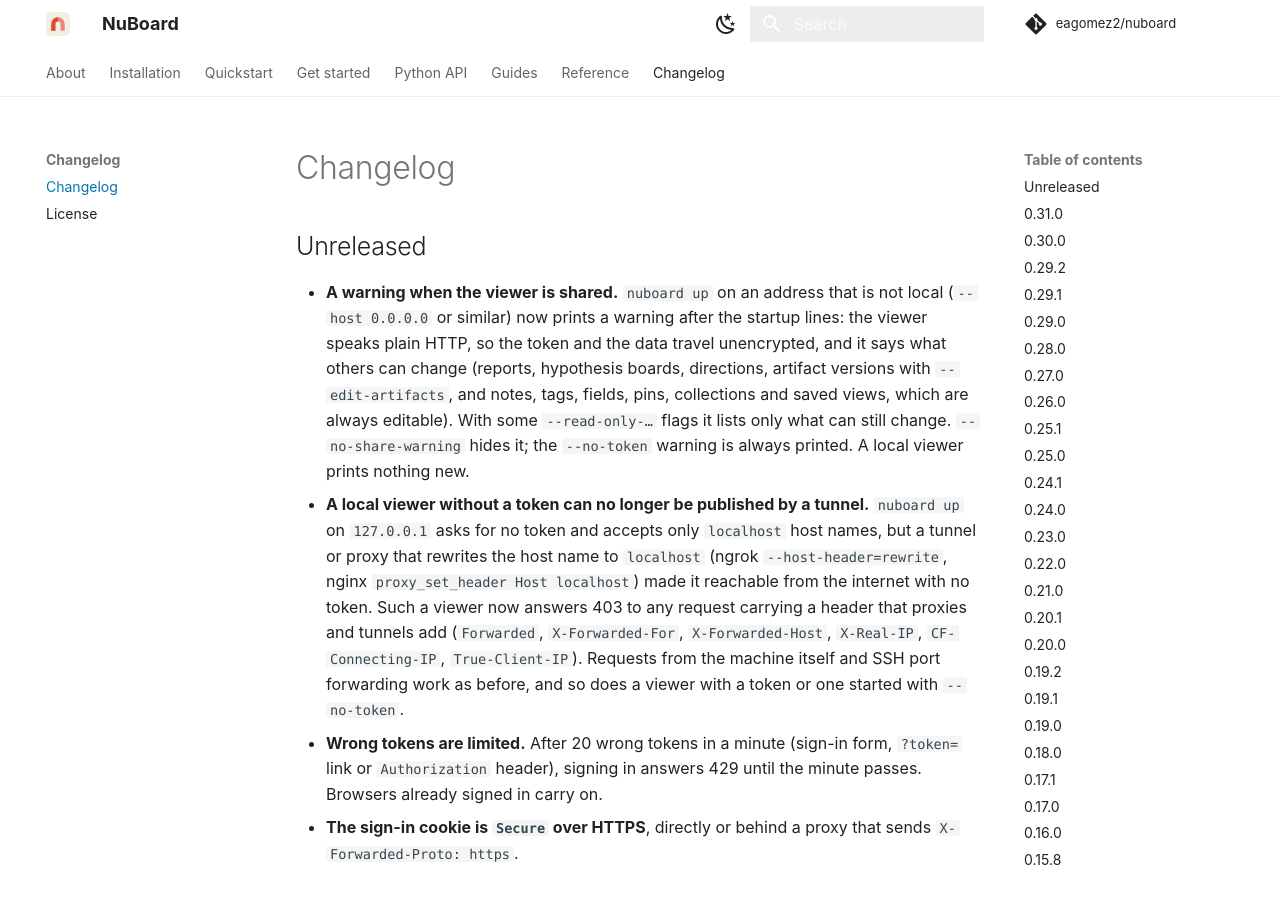
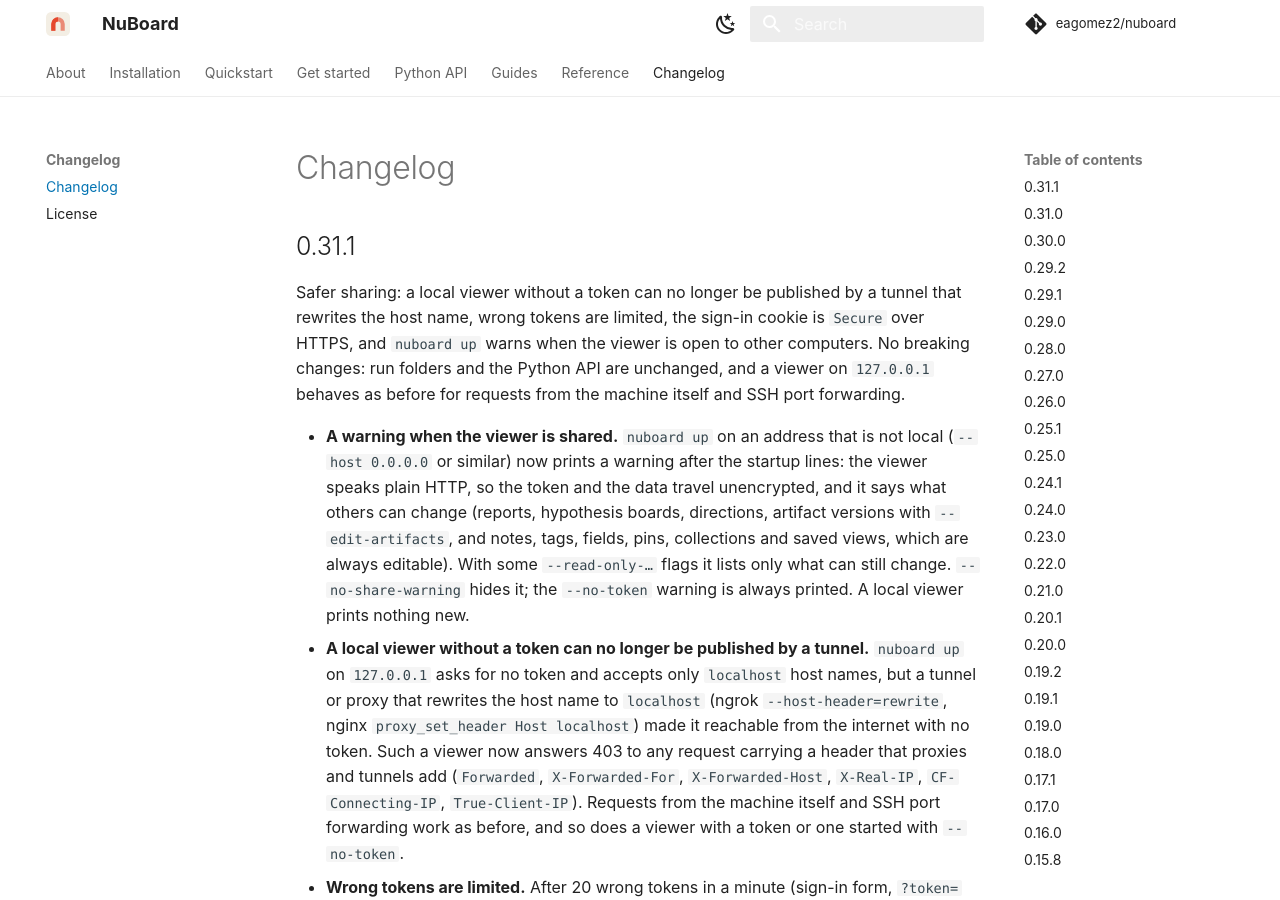
Before and after one commit to eagomez2/nuboard, an MkDocs documentation site: the page built from docs/changelog.md, in a window 1280 px wide and 900 px high. Built offline with MkDocs 1.6.1 and Material for MkDocs 9.7.7, drawn with Linux system fonts in a browser that asks for light colours; comment, search, counter and statistics services are not loaded.

Commit message:
Release 0.31.1: safer sharing
- Server: a local viewer without a token refuses requests through a proxy or
  tunnel, wrong tokens are limited to 20 a minute, and the sign-in cookie is
  Secure over HTTPS (#76).
- up: warns when the viewer listens on a non-local address, with
  --no-share-warning to hide it (#76).

No breaking changes.

````diff
--- a/docs/changelog.md
+++ b/docs/changelog.md
@@ -1,6 +1,13 @@
 # Changelog
 
-## Unreleased
+## 0.31.1
+
+Safer sharing: a local viewer without a token can no longer be published by a
+tunnel that rewrites the host name, wrong tokens are limited, the sign-in
+cookie is `Secure` over HTTPS, and `nuboard up` warns when the viewer is open
+to other computers. No breaking changes: run folders and the Python API are
+unchanged, and a viewer on `127.0.0.1` behaves as before for requests from
+the machine itself and SSH port forwarding.
 
 - **A warning when the viewer is shared.** `nuboard up` on an address that
   is not local (`--host 0.0.0.0` or similar) now prints a warning after the
--- a/docs/guide/reports.md
+++ b/docs/guide/reports.md
@@ -181,7 +181,7 @@ run. The same `media:` lines also work in a run's [notes](viewer.md#run-details-
   embedded too; if it cannot be reached, the figure is left out with a note.
   Before exporting you pick the **Theme** (light, dark, or switchable: it
   follows the reader's system theme and has a button to flip it), edit the
-  **footer** (by default "Exported with NuBoard 0.31.0 from …", naming the
+  **footer** (by default "Exported with NuBoard 0.31.1 from …", naming the
   version that exported it; empty removes it), and choose whether the
   NuBoard **logo** is the browser tab icon. When the report has audio you also
   pick the **audio player**: **Waveform** (the default) embeds the viewer's
--- a/docs/installation.md
+++ b/docs/installation.md
@@ -108,9 +108,9 @@ for you when `src/nuboard/static/` is missing.
 
 ```console
 $ nuboard version
-NuBoard 0.31.0 Copyright © 2026 Esteban Gómez (MIT License)
+NuBoard 0.31.1 Copyright © 2026 Esteban Gómez (MIT License)
 $ python -c "import nuboard; print(nuboard.__version__)"
-0.31.0
+0.31.1
 ```
 
 Next, the [Quickstart](quickstart.md) runs the demo and logs a first run.
--- a/docs/reference/cli.md
+++ b/docs/reference/cli.md
@@ -209,6 +209,6 @@ nuboard version
 ```
 
 Print the installed version and copyright, e.g.
-`NuBoard 0.31.0 Copyright © 2026 Esteban Gómez (MIT License)`. From 2027 the
+`NuBoard 0.31.1 Copyright © 2026 Esteban Gómez (MIT License)`. From 2027 the
 years read as a range (`2026–2027`). A console whose encoding lacks `©` or `ó`
 (some Windows code pages) gets `(c)` and `Gomez` instead.
--- a/docs/reference/format.md
+++ b/docs/reference/format.md
@@ -358,7 +358,7 @@ each name to its file.
   "range": [0.0, 1.0],
   "regions": {"target": [[0.42, 1.87, "speech"]], "predicted": [[0.40, 1.95, "speech"]]},
   "notes": [{"id": "...", "start": 0.4, "end": 0.6, "text": "false alarm"}],
-  "exported_with": "nuboard 0.31.0"
+  "exported_with": "nuboard 0.31.1"
 }
 ```
 
--- a/pyproject.toml
+++ b/pyproject.toml
@@ -1,6 +1,6 @@
 [project]
 name = "nuboard"
-version = "0.31.0"
+version = "0.31.1"
 description = "A fast, local, folder-based experiment tracker and viewer for ML training."
 readme = "README.md"
 requires-python = ">=3.10"
````
Also changed, not shown: 2 other files.
